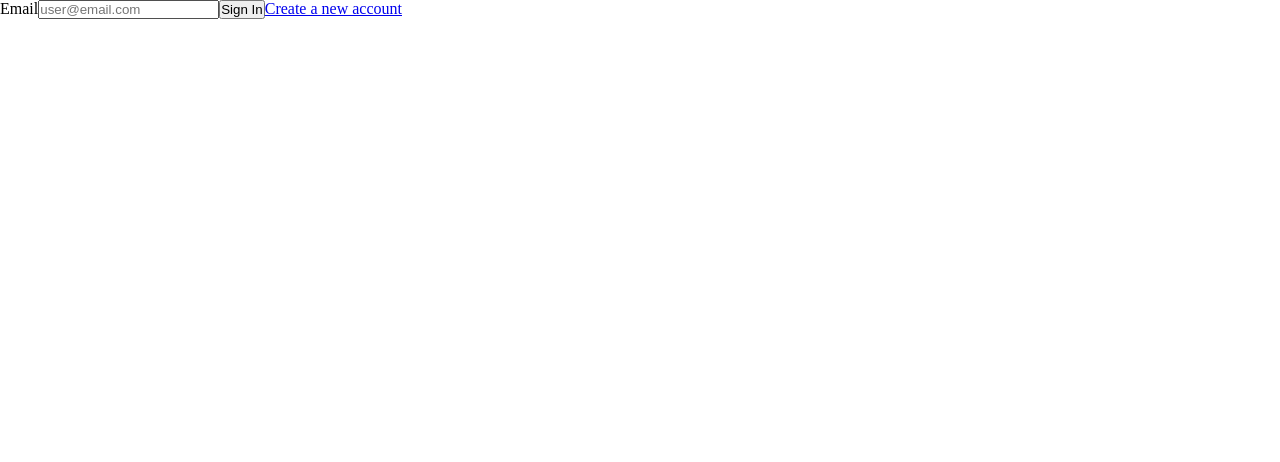
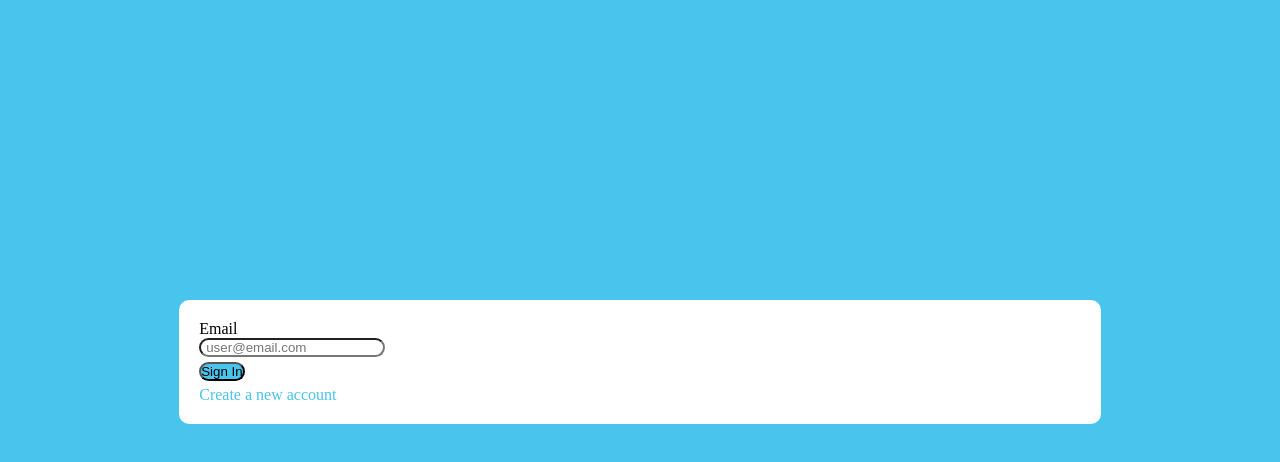
Before and after one commit to widzthedvloper/calories-tracker-frontend, a React (Create React App) app: page / in a window 1280 px wide. Shown: the top 462 px of the page. Built offline with nearby package versions, Linux system fonts and the light colour scheme.

Commit message:
Style sign in page

```diff
--- a/src/component/SignInComponent.js
+++ b/src/component/SignInComponent.js
@@ -5,6 +5,7 @@ import React, { useState } from 'react';
 import { useHistory } from 'react-router-dom';
 import { useDispatch } from 'react-redux';
 import { checkUser } from '../action';
+import '../style/signin.css';
 
 const SignInComponent = () => {
   const [email, setEmail] = useState('');
@@ -26,9 +27,12 @@ const SignInComponent = () => {
       <form onSubmit={handleSubmit}>
         <label htmlFor="email">
           Email
+          <br />
           <input onChange={(e) => grabEmail(e.target.value)} id="email" type="email" value={email} placeholder="user@email.com" />
         </label>
+        <br />
         <button type="submit" className="sign-in">Sign In</button>
+        <br />
         <a href="/new/user" className="sign-up">Create a new account</a>
       </form>
     </div>
--- /dev/null
+++ b/src/style/signin.css
@@ -0,0 +1,38 @@
+body {
+  background-color: #48c4ed;
+}
+
+body #route {
+  width: 100%;
+}
+
+body .route {
+  max-width: 90%;
+  margin: 0 auto;
+  height: 100%;
+}
+
+body .route .form-confirmation {
+  max-width: 80%;
+  background-color: white;
+  padding: 20px;
+  margin: 300px auto;
+  border-radius: 10px;
+}
+
+body .route .form-confirmation #email {
+  padding-left: 5px;
+  border-radius: 10px;
+}
+
+body .route .form-confirmation .sign-in {
+  background-color: #48c4ed;
+  margin: 5px 0;
+  border-radius: 10px;
+}
+
+body .route .form-confirmation .sign-up {
+  text-decoration: none;
+  color: #48c4ed;
+}
+/*# sourceMappingURL=signin.css.map */
--- /dev/null
+++ b/src/style/signin.scss
@@ -0,0 +1,41 @@
+$PANTONE-MAIN: #48c4ed;
+$PANTINE-SECONDARY: #5b8092;
+$PANTONE-TERNARY: #97e493;
+
+body {
+  background-color: $PANTONE-MAIN;
+
+  #route {
+    width: 100%;
+  }
+
+  .route {
+    max-width: 90%;
+    margin: 0 auto;
+    height: 100%;
+
+    .form-confirmation {
+      max-width: 80%;
+      background-color: rgb(255, 255, 255);
+      padding: 20px;
+      margin: 300px auto;
+      border-radius: 10px;
+
+      #email {
+        padding-left: 5px;
+        border-radius: 10px;
+      }
+
+      .sign-in {
+        background-color: $PANTONE-MAIN;
+        margin: 5px 0;
+        border-radius: 10px;
+      }
+
+      .sign-up {
+        text-decoration: none;
+        color: $PANTONE-MAIN;
+      }
+    }
+  }
+}
```
Also changed, not shown: 1 other file (tests, documents, lock files or other folders).
